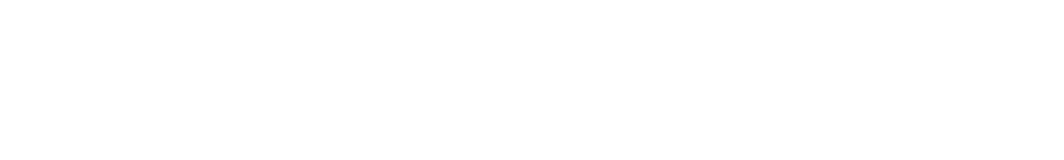
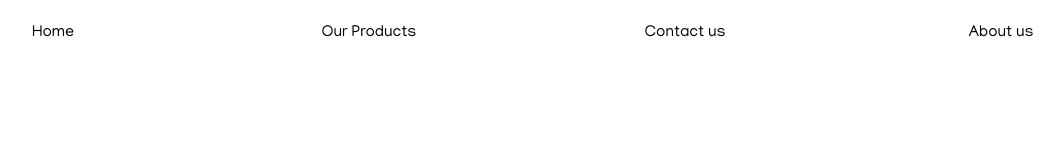
Before and after one commit to ArronBurris/Community-Website, a plain HTML site: page Communtiy-Website/contact.html in a window 1280 px wide. Shown: the whole page, without its empty margins (113-1177 px from the left). Drawn offline with Linux system fonts and the light colour scheme.

Commit message:
standardizing + added js file

```diff
--- a/Communtiy-Website/contact.html
+++ b/Communtiy-Website/contact.html
@@ -10,5 +10,13 @@
 </head>
 <body>
 
+    <nav>
+    <ul><a>Home</a></ul>
+    <ul><a>Our Products</a></ul>
+    <ul><a>Contact us</a></ul>
+    <ul><a>About us</a></ul>
+    </nav>
+
+<script src="scripts.js"></script>
 </body>
 </html>
--- /dev/null
+++ b/Communtiy-Website/scripts.js
@@ -0,0 +1 @@
+// Add JS below
```
Also changed, not shown: Communtiy-Website/about.html (+1 -2 lines), Communtiy-Website/index.html (+8 -0 lines), Communtiy-Website/products.html (+2 -0 lines).
